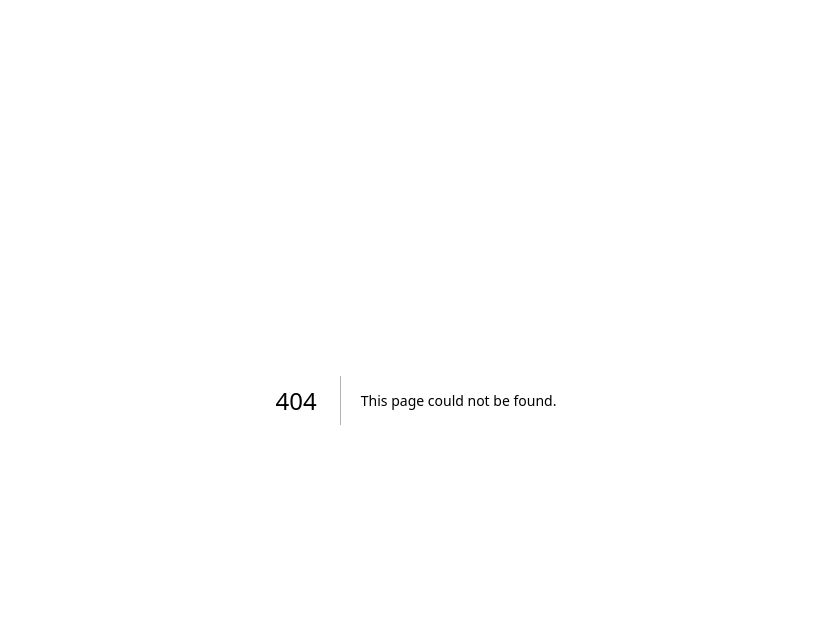
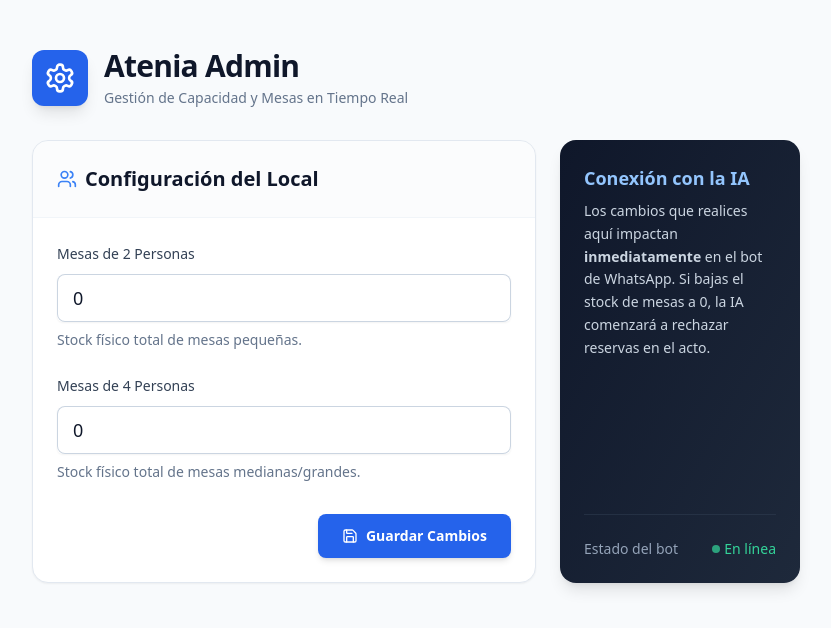
Before and after one commit to lucasfrancoromani/atenia, a Next.js app: page /admin in a window 1280 px wide. Before the commit this address had no page. Shown: the top 628 px of the page, without its empty margins (224-1055 px from the left). Built offline with nearby package versions, Linux system fonts and the light colour scheme; no server answers; the database is empty.

Commit message:
feat: Implement admin page and Supabase client.

```diff
--- /dev/null
+++ b/app/admin/page.tsx
@@ -0,0 +1,157 @@
+"use client"
+
+import { useEffect, useState } from 'react'
+import { supabase } from '../lib/supabase'
+import { Settings, Users, Save, CheckCircle2 } from 'lucide-react'
+
+export default function AdminDashboard() {
+  const [mesas2, setMesas2] = useState<number>(0)
+  const [mesas4, setMesas4] = useState<number>(0)
+  const [loading, setLoading] = useState(true)
+  const [saving, setSaving] = useState(false)
+  const [saved, setSaved] = useState(false)
+
+  useEffect(() => {
+    fetchConfig()
+  }, [])
+
+  async function fetchConfig() {
+    const { data, error } = await supabase.from('configuracion').select('*').single()
+    if (data) {
+      setMesas2(data.mesas_de_2)
+      setMesas4(data.mesas_de_4)
+    }
+    setLoading(false)
+  }
+
+  async function handleSave(e: React.FormEvent) {
+    e.preventDefault()
+    setSaving(true)
+    const { error } = await supabase
+      .from('configuracion')
+      .update({ mesas_de_2: mesas2, mesas_de_4: mesas4 })
+      .eq('id', 1)
+
+    setSaving(false)
+    if (!error) {
+      setSaved(true)
+      setTimeout(() => setSaved(false), 3000)
+    }
+  }
+
+  if (loading) {
+    return <div className="min-h-screen flex items-center justify-center bg-slate-50"><div className="animate-pulse flex items-center gap-2"><div className="w-4 h-4 bg-blue-600 rounded-full"></div> Cargando...</div></div>
+  }
+
+  return (
+    <div className="min-h-screen bg-slate-50 py-12 px-4 sm:px-6 lg:px-8 font-sans text-slate-900">
+      <div className="max-w-3xl mx-auto">
+
+        {/* Header */}
+        <div className="mb-8 text-center sm:text-left flex items-center justify-center sm:justify-start gap-4">
+          <div className="p-3 bg-blue-600 text-white rounded-xl shadow-lg">
+            <Settings className="w-8 h-8" />
+          </div>
+          <div>
+            <h1 className="text-3xl font-bold tracking-tight text-slate-900">Atenia Admin</h1>
+            <p className="text-sm text-slate-500 mt-1">Gestión de Capacidad y Mesas en Tiempo Real</p>
+          </div>
+        </div>
+
+        {/* Dashboard Grid */}
+        <div className="grid grid-cols-1 md:grid-cols-3 gap-6">
+
+          {/* Main Config Card */}
+          <div className="md:col-span-2 bg-white rounded-2xl shadow-sm border border-slate-200 overflow-hidden">
+            <div className="p-6 border-b border-slate-100 bg-slate-50/50">
+              <h2 className="text-xl font-semibold flex items-center gap-2">
+                <Users className="w-5 h-5 text-blue-500" />
+                Configuración del Local
+              </h2>
+            </div>
+
+            <form onSubmit={handleSave} className="p-6">
+              <div className="space-y-6">
+
+                {/* Mesa 2 input */}
+                <div>
+                  <label htmlFor="mesas2" className="block text-sm font-medium leading-6 text-slate-700">
+                    Mesas de 2 Personas
+                  </label>
+                  <div className="mt-2 relative rounded-md shadow-sm">
+                    <input
+                      type="number"
+                      name="mesas2"
+                      id="mesas2"
+                      min="0"
+                      value={mesas2}
+                      onChange={(e) => setMesas2(parseInt(e.target.value) || 0)}
+                      className="block w-full rounded-lg border-0 py-3 px-4 text-slate-900 ring-1 ring-inset ring-slate-300 placeholder:text-slate-400 focus:ring-2 focus:ring-inset focus:ring-blue-600 sm:text-lg sm:leading-6 transition-all"
+                    />
+                  </div>
+                  <p className="mt-2 text-sm text-slate-500">Stock físico total de mesas pequeñas.</p>
+                </div>
+
+                {/* Mesa 4 input */}
+                <div>
+                  <label htmlFor="mesas4" className="block text-sm font-medium leading-6 text-slate-700">
+                    Mesas de 4 Personas
+                  </label>
+                  <div className="mt-2 relative rounded-md shadow-sm">
+                    <input
+                      type="number"
+                      name="mesas4"
+                      id="mesas4"
+                      min="0"
+                      value={mesas4}
+                      onChange={(e) => setMesas4(parseInt(e.target.value) || 0)}
+                      className="block w-full rounded-lg border-0 py-3 px-4 text-slate-900 ring-1 ring-inset ring-slate-300 placeholder:text-slate-400 focus:ring-2 focus:ring-inset focus:ring-blue-600 sm:text-lg sm:leading-6 transition-all"
+                    />
+                  </div>
+                  <p className="mt-2 text-sm text-slate-500">Stock físico total de mesas medianas/grandes.</p>
+                </div>
+
+              </div>
+
+              <div className="mt-8 flex items-center justify-end gap-4">
+                {saved && (
+                  <span className="text-green-600 flex items-center gap-1 text-sm font-medium animate-pulse">
+                    <CheckCircle2 className="w-5 h-5" /> ¡Guardado!
+                  </span>
+                )}
+                <button
+                  type="submit"
+                  disabled={saving}
+                  className="flex items-center gap-2 rounded-lg bg-blue-600 px-6 py-3 text-sm font-semibold text-white shadow-md hover:bg-blue-500 hover:shadow-lg focus-visible:outline focus-visible:outline-2 focus-visible:outline-offset-2 focus-visible:outline-blue-600 disabled:opacity-50 transition-all"
+                >
+                  <Save className="w-4 h-4" />
+                  {saving ? 'Guardando...' : 'Guardar Cambios'}
+                </button>
+              </div>
+            </form>
+          </div>
+
+          {/* Info Card */}
+          <div className="bg-gradient-to-br from-slate-900 to-slate-800 rounded-2xl shadow-lg p-6 text-white flex flex-col justify-between">
+            <div>
+              <h3 className="text-lg font-semibold text-blue-300 mb-2">Conexión con la IA</h3>
+              <p className="text-slate-300 text-sm leading-relaxed">
+                Los cambios que realices aquí impactan <strong>inmediatamente</strong> en el bot de WhatsApp.
+                Si bajas el stock de mesas a 0, la IA comenzará a rechazar reservas en el acto.
+              </p>
+            </div>
+            <div className="mt-8 pt-6 border-t border-slate-700/50">
+              <div className="flex items-center justify-between text-sm">
+                <span className="text-slate-400">Estado del bot</span>
+                <span className="flex items-center gap-1 text-emerald-400 font-medium">
+                  <span className="w-2 h-2 rounded-full bg-emerald-400 animate-pulse"></span> En línea
+                </span>
+              </div>
+            </div>
+          </div>
+
+        </div>
+      </div>
+    </div>
+  )
+}
--- /dev/null
+++ b/app/lib/supabase.ts
@@ -0,0 +1,6 @@
+import { createClient } from '@supabase/supabase-js';
+
+const supabaseUrl = process.env.NEXT_PUBLIC_SUPABASE_URL!;
+const supabaseAnonKey = process.env.NEXT_PUBLIC_SUPABASE_ANON_KEY!;
+
+export const supabase = createClient(supabaseUrl, supabaseAnonKey);
--- a/package.json
+++ b/package.json
@@ -9,6 +9,7 @@
     "lint": "next lint"
   },
   "dependencies": {
+    "@supabase/supabase-js": "^2.100.1",
     "lucide-react": "^0.370.0",
     "next": "14.2.15",
     "react": "^18.3.1",
```
Also changed, not shown: 2 other files (tests, documents, lock files or other folders).
